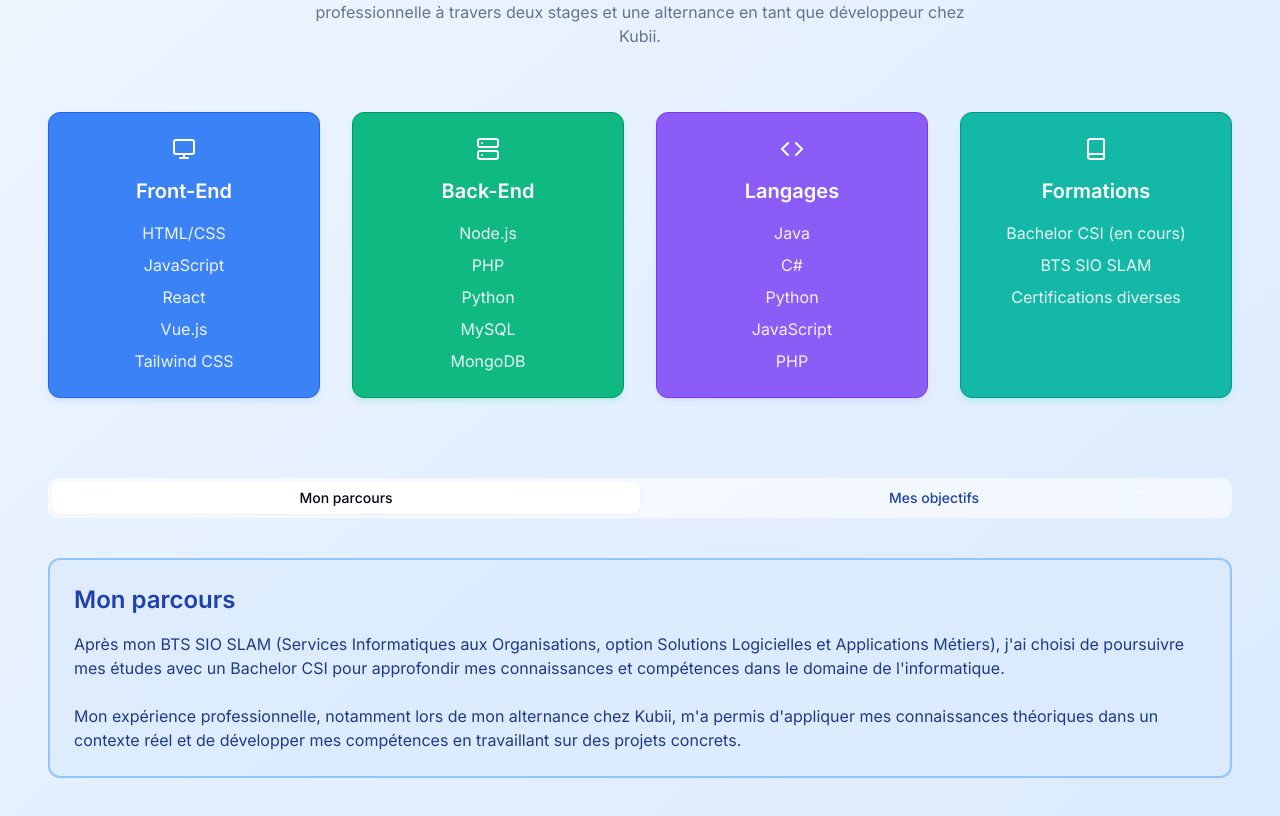
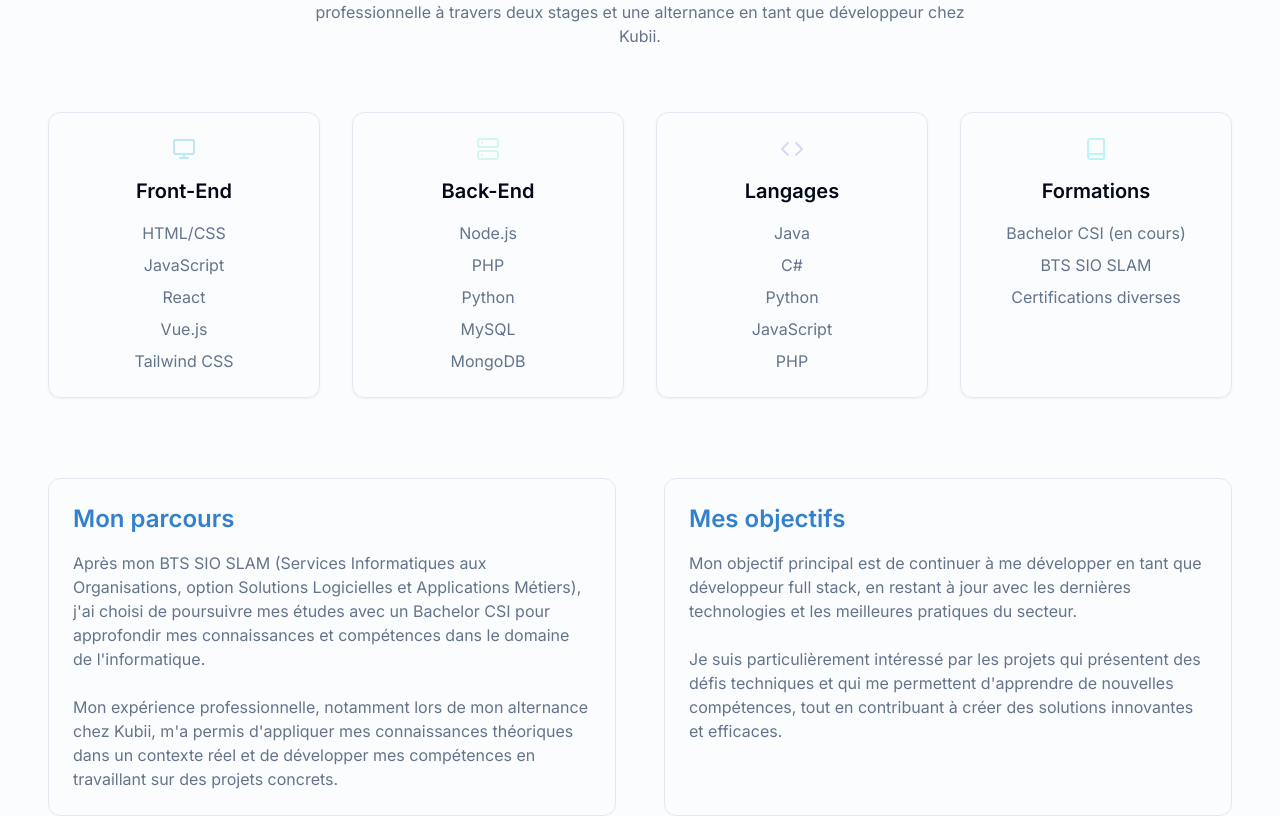
Before and after one commit to BenjaminBerns/csi-portfolio-adventures, a React (Vite) app: page / in a window 1280 px wide. Shown: the part 1020-1836 px from the top of the page. Built offline with nearby package versions, Linux system fonts and the light colour scheme.

Commit message:
Reverted to edit edt-9e23ebc3-c3fa-4d91-b29c-2419eed76df9: "Fix: Improve experience section visuals
Improve the visibility of the skill boxes and restore the timeline in the experience section."

```diff
--- a/src/components/sections/About.tsx
+++ b/src/components/sections/About.tsx
@@ -1,7 +1,6 @@
 
 import React, { useEffect } from "react";
 import { Monitor, Code, Server, Book } from "lucide-react";
-import { Tabs, TabsContent, TabsList, TabsTrigger } from "@/components/ui/tabs";
 
 const About = () => {
   useEffect(() => {
@@ -29,40 +28,40 @@ const About = () => {
 
   const skills = [
     {
-      icon: <Monitor className="w-6 h-6 mb-4 text-white" />,
+      icon: <Monitor className="w-6 h-6 mb-4 text-accent-sky" />,
       title: "Front-End",
       items: ["HTML/CSS", "JavaScript", "React", "Vue.js", "Tailwind CSS"],
-      bgClass: "bg-blue-500 border-blue-600 shadow-md shadow-blue-300/30"
+      bgClass: "bg-accent-sky/20 border-accent-sky/40 shadow-sm shadow-accent-sky/20"
     },
     {
-      icon: <Server className="w-6 h-6 mb-4 text-white" />,
+      icon: <Server className="w-6 h-6 mb-4 text-accent-mint" />,
       title: "Back-End",
       items: ["Node.js", "PHP", "Python", "MySQL", "MongoDB"],
-      bgClass: "bg-emerald-500 border-emerald-600 shadow-md shadow-emerald-300/30"
+      bgClass: "bg-accent-mint/20 border-accent-mint/40 shadow-sm shadow-accent-mint/20"
     },
     {
-      icon: <Code className="w-6 h-6 mb-4 text-white" />,
+      icon: <Code className="w-6 h-6 mb-4 text-accent-lavender" />,
       title: "Langages",
       items: ["Java", "C#", "Python", "JavaScript", "PHP"],
-      bgClass: "bg-violet-500 border-violet-600 shadow-md shadow-violet-300/30"
+      bgClass: "bg-accent-lavender/20 border-accent-lavender/40 shadow-sm shadow-accent-lavender/20"
     },
     {
-      icon: <Book className="w-6 h-6 mb-4 text-white" />,
+      icon: <Book className="w-6 h-6 mb-4 text-accent-teal" />,
       title: "Formations",
       items: ["Bachelor CSI (en cours)", "BTS SIO SLAM", "Certifications diverses"],
-      bgClass: "bg-teal-500 border-teal-600 shadow-md shadow-teal-300/30"
+      bgClass: "bg-accent-teal/20 border-accent-teal/40 shadow-sm shadow-accent-teal/20"
     }
   ];
 
   return (
-    <section id="about" className="py-20 px-6 md:px-12 bg-gradient-to-br from-blue-50 to-blue-100">
+    <section id="about" className="py-20 px-6 md:px-12 bg-secondary/30">
       <div className="max-w-7xl mx-auto">
         <div className="text-center mb-16 reveal">
           <p className="section-subtitle mb-2">Qui suis-je</p>
           <h2 className="section-title mb-6">
             <span className="relative inline-block">
               À propos de moi
-              <span className="absolute bottom-1 left-0 w-full h-2 bg-blue-300 -z-10"></span>
+              <span className="absolute bottom-1 left-0 w-full h-2 bg-accent-teal/40 -z-10"></span>
             </span>
           </h2>
           <p className="text-muted-foreground max-w-2xl mx-auto">
@@ -79,10 +78,10 @@ const About = () => {
               style={{ transitionDelay: `${index * 100}ms` }}
             >
               <div className="flex justify-center">{skill.icon}</div>
-              <h3 className="text-xl font-semibold mb-4 text-white">{skill.title}</h3>
+              <h3 className="text-xl font-semibold mb-4">{skill.title}</h3>
               <ul className="space-y-2">
                 {skill.items.map((item) => (
-                  <li key={item} className="text-white/90">
+                  <li key={item} className="text-muted-foreground">
                     {item}
                   </li>
                 ))}
@@ -91,37 +90,30 @@ const About = () => {
           ))}
         </div>
 
-        <div className="mt-20">
-          <Tabs defaultValue="parcours" className="w-full reveal">
-            <TabsList className="w-full bg-white/60 backdrop-blur-sm mb-8">
-              <TabsTrigger value="parcours" className="flex-1 text-blue-800">Mon parcours</TabsTrigger>
-              <TabsTrigger value="objectifs" className="flex-1 text-blue-800">Mes objectifs</TabsTrigger>
-            </TabsList>
-
-            <TabsContent value="parcours" className="p-6 rounded-lg border-2 border-blue-300 bg-blue-100/70 reveal">
-              <h3 className="text-2xl font-semibold mb-4 text-blue-800">Mon parcours</h3>
-              <p className="text-blue-900 mb-6">
+        <div className="mt-20 grid grid-cols-1 md:grid-cols-2 gap-12 reveal">
+          <div className="p-6 rounded-lg border border-accent-sky/20 bg-accent-sky/5">
+            <h3 className="text-2xl font-semibold mb-4 text-blue-deep">Mon parcours</h3>
+            <p className="text-muted-foreground mb-6">
               Après mon BTS SIO SLAM (Services Informatiques aux Organisations, option Solutions Logicielles et Applications Métiers),
               j'ai choisi de poursuivre mes études avec un Bachelor CSI pour approfondir mes connaissances et compétences dans le domaine de l'informatique.
             </p>
-              <p className="text-blue-900">
+            <p className="text-muted-foreground">
               Mon expérience professionnelle, notamment lors de mon alternance chez Kubii, m'a permis d'appliquer mes connaissances
               théoriques dans un contexte réel et de développer mes compétences en travaillant sur des projets concrets.
             </p>
-            </TabsContent>
+          </div>
 
-            <TabsContent value="objectifs" className="p-6 rounded-lg border-2 border-purple-300 bg-purple-100/70 reveal">
-              <h3 className="text-2xl font-semibold mb-4 text-purple-800">Mes objectifs</h3>
-              <p className="text-purple-900 mb-6">
+          <div className="p-6 rounded-lg border border-accent-lavender/20 bg-accent-lavender/5">
+            <h3 className="text-2xl font-semibold mb-4 text-blue-deep">Mes objectifs</h3>
+            <p className="text-muted-foreground mb-6">
               Mon objectif principal est de continuer à me développer en tant que développeur full stack, en restant à jour
               avec les dernières technologies et les meilleures pratiques du secteur.
             </p>
-              <p className="text-purple-900">
+            <p className="text-muted-foreground">
               Je suis particulièrement intéressé par les projets qui présentent des défis techniques et qui me permettent
               d'apprendre de nouvelles compétences, tout en contribuant à créer des solutions innovantes et efficaces.
             </p>
-            </TabsContent>
-          </Tabs>
+          </div>
         </div>
       </div>
     </section>
```
Lines whose indentation alone changed are shown as unchanged.
